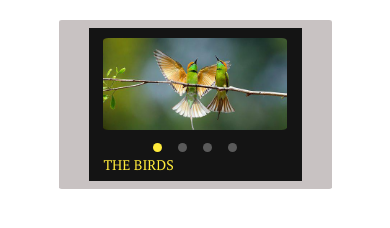
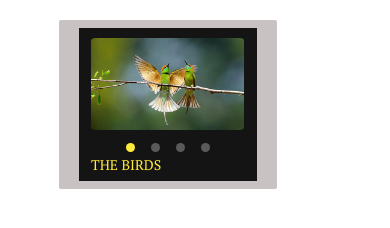
Before and after one commit to OlegLepeshko/cssMemSlider, a plain HTML site: page cssMemSlider/index.html in a window 390 px wide. Drawn offline with Linux system fonts and the light colour scheme.

Commit message:
feat: fix mobile version (SAT, MAY 14, 2022 16:48:24 PM)

```diff
--- a/cssMemSlider/style.css
+++ b/cssMemSlider/style.css
@@ -18,9 +18,9 @@
 }
 
 .slider {
-  width: 100%;
+  width: 80%;
   position: absolute;
-  height: 0;
+  height: 100%;
   padding-top: 56.25%;
   background: #141414;
   overflow: hidden;
@@ -116,15 +116,15 @@
 
 @media (max-width: 767px) {
   .slider {
-    width: 100%;
+    width: 80%;
     position: absolute;
     height: 0;
     padding-top: 56.25%;
     background: #141414;
     overflow: hidden;
     border: solid 8px #e4dddddd;
-    border-left-width: 30px;
-    border-right-width: 30px;
+    border-left-width: 20px;
+    border-right-width: 20px;
     border-radius: 1%;
 
   }
@@ -149,8 +149,8 @@
 
   .dots {
     bottom: 19%;
-    right: 19%;
-    left: 19%;
+    right: 10%;
+    left: 10%;
     position: absolute;
     display: flex;
     justify-content: center;
```
